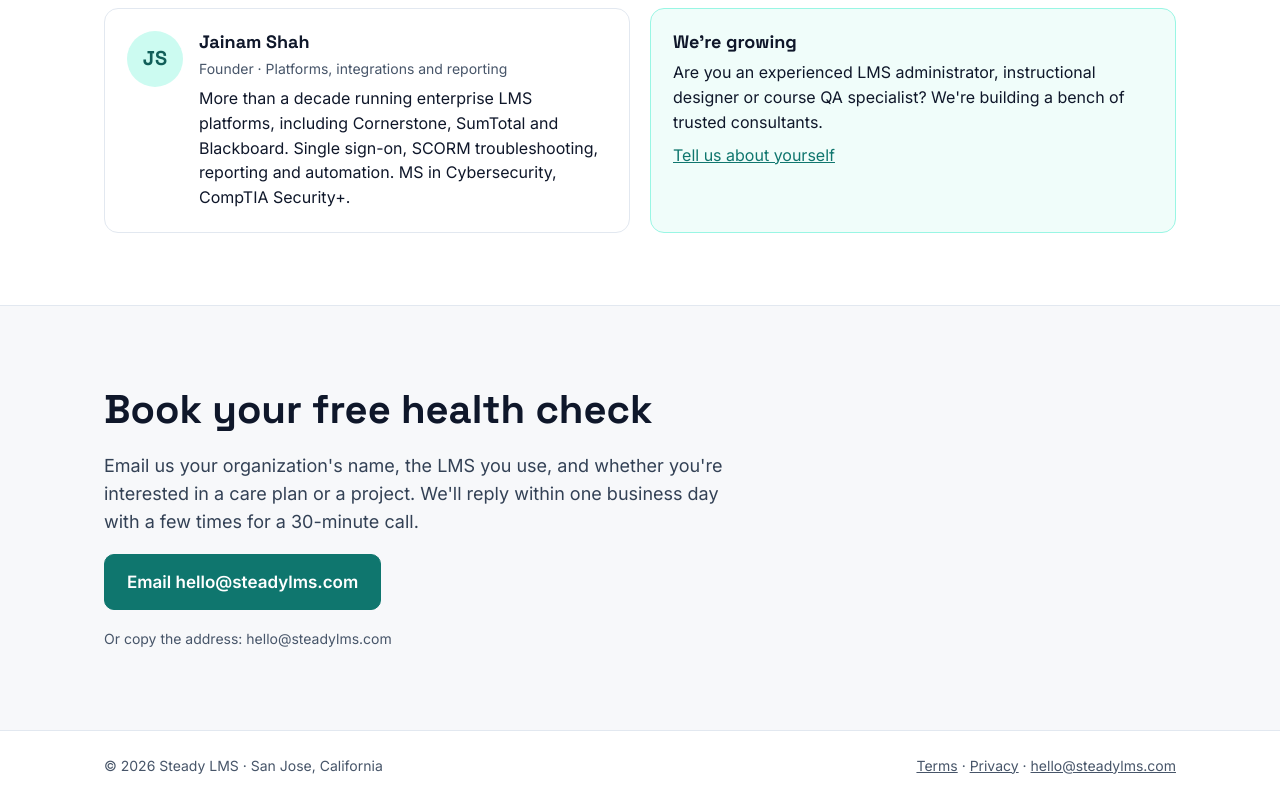
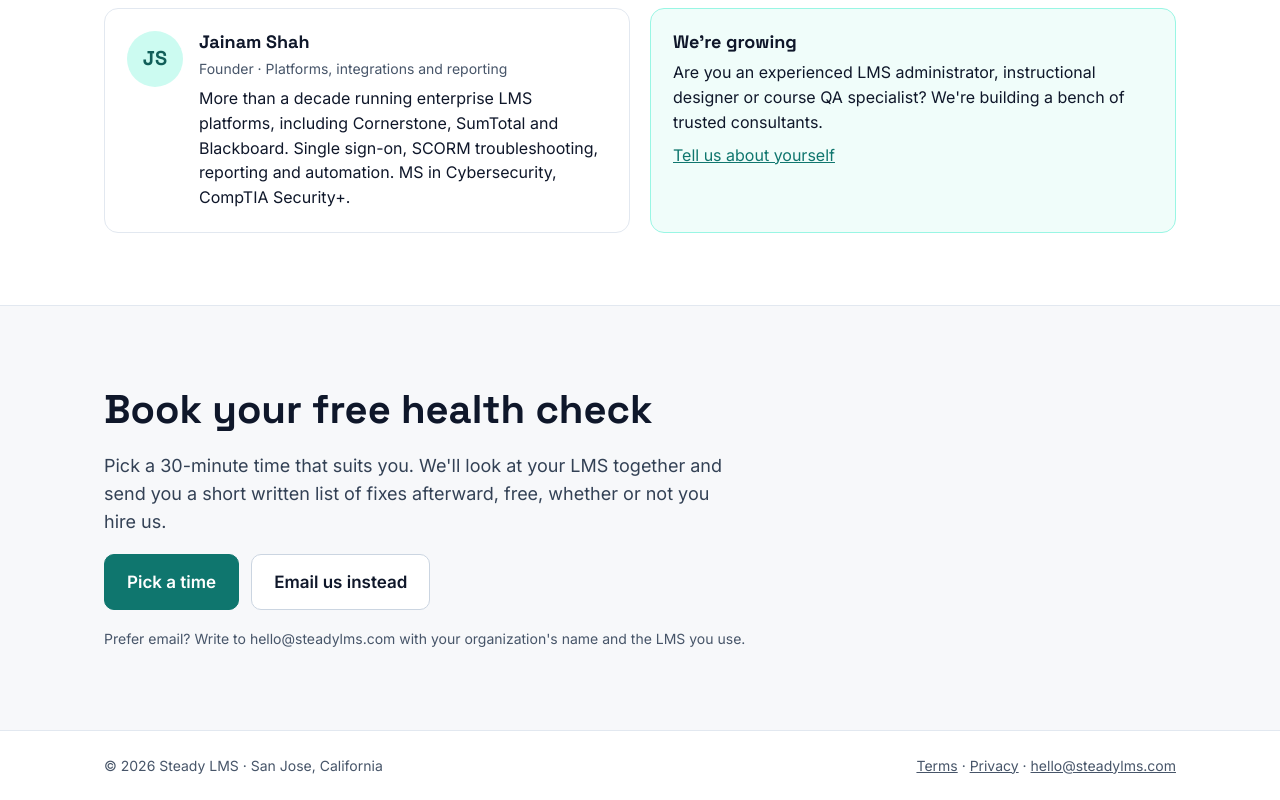
Before and after one commit to jayu190-svg/steadylms-site, a plain HTML site: page index.html in a window 1280 px wide. Shown: the part 4064-4864 px from the top of the page. Drawn offline with Linux system fonts and the light colour scheme.

Commit message:
Link health-check buttons to Google Calendar booking page
Co-Authored-By: Claude Opus 5.5 <noreply@anthropic.com>
Claude-Session: https://claude.ai/code/session_01FpUJ1eHhVQmQBhivgVJmpQ

```diff
--- a/index.html
+++ b/index.html
@@ -49,7 +49,7 @@
       <h1>Your LMS, kept steady.</h1>
       <p class="lead">Enrollments, broken courses, certificates and reports, handled by experienced LMS specialists. Choose a flat monthly care plan, or bring us a one-time project.</p>
       <div class="row" style="gap:12px">
-        <a class="btn" href="#contact">Book a free 30-minute health check</a>
+        <a class="btn" href="https://calendar.app.google/iGbDgWdFGiDVJgSG6" target="_blank" rel="noopener">Book a free 30-minute health check</a>
         <a class="btn ghost" href="#plans">See plans and prices</a>
       </div>
       <p class="muted small">For continuing-education providers, training companies and associations without a full-time LMS admin.</p>
@@ -231,9 +231,12 @@
   <section id="contact" aria-labelledby="contact-h" style="padding:80px 0">
     <div class="wrap" style="display:flex;flex-direction:column;align-items:flex-start;gap:18px">
       <h2 id="contact-h" style="font-size:clamp(32px,5vw,40px);font-weight:700">Book your free health check</h2>
-      <p style="font-size:18px;color:#334155;max-width:640px">Email us your organization's name, the LMS you use, and whether you're interested in a care plan or a project. We'll reply within one business day with a few times for a 30-minute call.</p>
-      <a class="btn" id="contact-btn" href="mailto:hello@steadylms.com?subject=Free%20LMS%20health%20check" style="font-size:17px">Email hello@steadylms.com</a>
-      <p class="muted small">Or copy the address: hello@steadylms.com</p>
+      <p style="font-size:18px;color:#334155;max-width:640px">Pick a 30-minute time that suits you. We'll look at your LMS together and send you a short written list of fixes afterward, free, whether or not you hire us.</p>
+      <div class="row" style="gap:12px">
+        <a class="btn" id="contact-btn" href="https://calendar.app.google/iGbDgWdFGiDVJgSG6" target="_blank" rel="noopener" style="font-size:17px">Pick a time</a>
+        <a class="btn ghost" href="mailto:hello@steadylms.com?subject=LMS%20question" style="font-size:17px">Email us instead</a>
+      </div>
+      <p class="muted small">Prefer email? Write to hello@steadylms.com with your organization's name and the LMS you use.</p>
     </div>
   </section>
 
```
